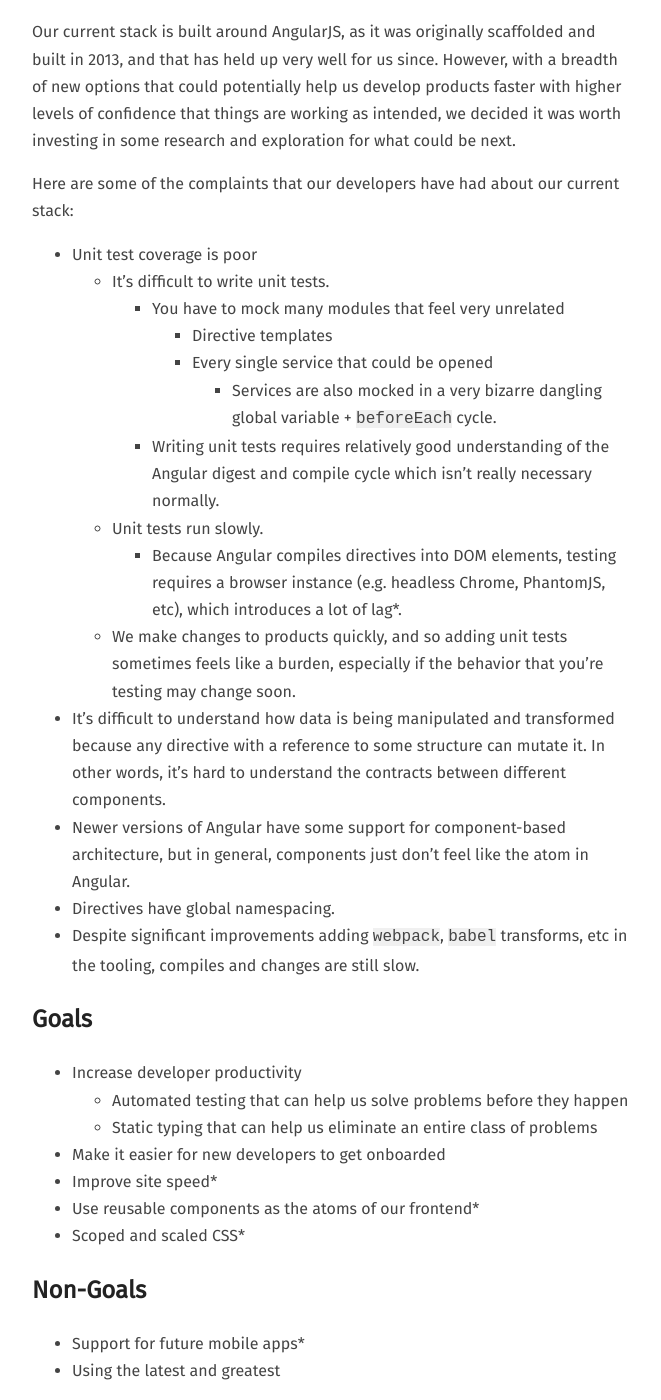
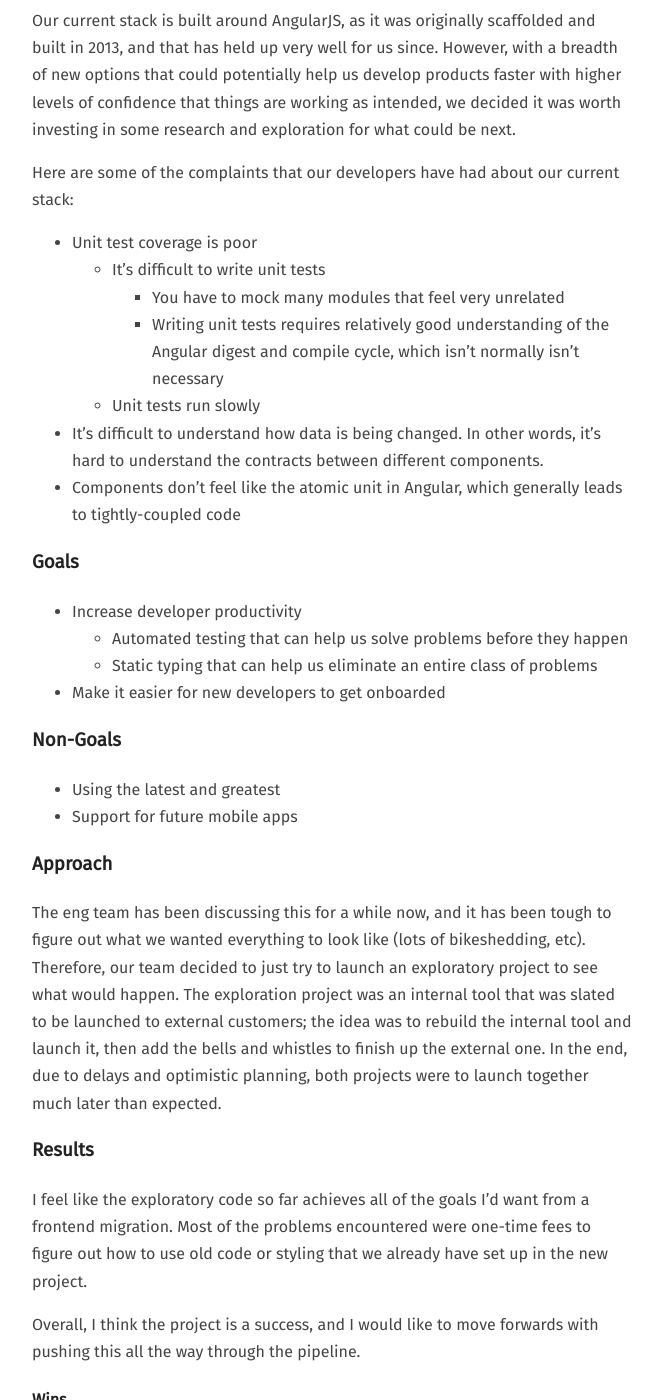
Before and after one commit to jjwon/jjwon.github.com, a Jekyll site: the page built from _posts/2017-11-12-migrating-to-react.md, in a window 1280 px wide and 1400 px high, scrolled down 450 px. Shown: the whole window, without its empty margins (308-969 px from the left). Built offline with Jekyll 4.4.1, drawn with Linux system fonts in a browser that asks for light colours; some of the changed text lies outside the part shown.

Commit message:
Clean up migration post

```diff
--- a/_posts/2017-11-12-migrating-to-react.md
+++ b/_posts/2017-11-12-migrating-to-react.md
@@ -7,84 +7,62 @@ permalink: /migrating-from-angular-to-react
 
 At Color, I've recently had some time to explore new directions that we can move our front-end architecture towards. I wanted to consolidate and share some of the things we've learned from our initial explorations, and document what we're considering to proceed.
 
-## Motivation
+### Motivation
 
 Our current stack is built around AngularJS, as it was originally scaffolded and built in 2013, and that has held up very well for us since. However, with a breadth of new options that could potentially help us develop products faster with higher levels of confidence that things are working as intended, we decided it was worth investing in some research and exploration for what could be next.
 
 Here are some of the complaints that our developers have had about our current stack:
 
 - Unit test coverage is poor
-  - It's difficult to write unit tests.
+  - It's difficult to write unit tests
     - You have to mock many modules that feel very unrelated
-        - Directive templates
-        - Every single service that could be opened
-            - Services are also mocked in a very bizarre dangling global variable + `beforeEach` cycle.
-    - Writing unit tests requires relatively good understanding of the Angular digest and compile cycle which isn't really necessary normally.
-  - Unit tests run slowly.
-    - Because Angular compiles directives into DOM elements, testing requires a browser instance (e.g. headless Chrome, PhantomJS, etc), which introduces a lot of lag*.
-  - We make changes to products quickly, and so adding unit tests sometimes feels like a burden, especially if the behavior that you're testing may change soon.
-- It's difficult to understand how data is being manipulated and transformed because any directive with a reference to some structure can mutate it. In other words, it's hard to understand the contracts between different components.
-- Newer versions of Angular have some support for component-based architecture, but in general, components just don't feel like the atom in Angular.
-- Directives have global namespacing.
-- Despite significant improvements adding `webpack`, `babel` transforms, etc in the tooling, compiles and changes are still slow.
+    - Writing unit tests requires relatively good understanding of the Angular digest and compile cycle, which isn't normally isn't necessary
+  - Unit tests run slowly
+- It's difficult to understand how data is being changed. In other words, it's hard to understand the contracts between different components.
+- Components don't feel like the atomic unit in Angular, which generally leads to tightly-coupled code
 
-## Goals
+### Goals
 
 - Increase developer productivity
   - Automated testing that can help us solve problems before they happen
   - Static typing that can help us eliminate an entire class of problems
 - Make it easier for new developers to get onboarded
-- Improve site speed*
-- Use reusable components as the atoms of our frontend*
-- Scoped and scaled CSS*
 
-## Non-Goals
+### Non-Goals
 
-- Support for future mobile apps*
 - Using the latest and greatest
+- Support for future mobile apps
 
-## What's Been Done
+### Approach
 
-The exploration project was rebuilding a currently internal-only tool, and then adding some finishing touches to prepare it for an external launch. It is still in progress.
-
-### Wins
-
-- I feel that I've been able to build things _much_ faster.
-- Unit tests run very quickly, and it's been fairly painless to achieve relatively good code coverage (somewhere in the realm of 60-80%).
-  - Minimal effort involved in getting niceities like code coverage up and running
-
-### Losses
-
-- Some problems related to attempting to have typing that is _too_ precise wasted a decent chunk of my time (particularly work on serialization types).
-- There is a _lot_ of small foundational components that I didn't anticipate having to add, and each of these takes up a significant amount of time.
-  - Forms
-  - Modals
-  - Other misc. components (buttons, icons, etc)
-  - CircleCI tests
-  - Deploy
-  - Thankfully, these are more-or-less one-time fees.
-- Some difficulties trying to figure out how to link existing
-- I don't consider myself an expert in React, so I've felt like I've carved out more than I could eat in setting a lot of these structures and patterns up.
-- Likewise, we don't have a lot of React experience period on the team, so getting code reviewed can be slow.
+The eng team has been discussing this for a while now, and it has been tough to figure out what we wanted everything to look like (lots of bikeshedding, etc). Therefore, our team decided to just try to launch an exploratory project to see what would happen. The exploration project was an internal tool that was slated to be launched to external customers; the idea was to rebuild the internal tool and launch it, then add the bells and whistles to finish up the external one. In the end, due to delays and optimistic planning, both projects were to launch together much later than expected.
 
 ### Results
 
 I feel like the exploratory code so far achieves all of the goals I'd want from a frontend migration. Most of the problems encountered were one-time fees to figure out how to use old code or styling that we already have set up in the new project.
 
-My coworker hasn't had time to get onboarded, so I'm not sure if this productivity will easily translate to someone who is new to these technologies.
+Overall, I think the project is a success, and I would like to move forwards with pushing this all the way through the pipeline.
 
-## Moving Forwards
+#### Wins
 
-### Proposed Plan
+- For someone with some React and TypeScript experience, building things felt fairly painless
+- Unit tests run fast, and it's been fairly painless to achieve relatively good code coverage (somewhere in the realm of 60-80%)
+  - Minimal effort involved in getting niceities like code coverage up and running
+
+#### Losses
+
+- There is a _lot_ of foundational pieces that needed to be added; these components took a long time to flesh out:
+  - Forms
+  - Modals
+  - Other misc. components (buttons, icons, etc)
+  - Linking existing images and CSS
+- Additional one-time costs:
+  - Getting tests to run on CircleCI
+  - Figuring out how to get things deployed
+- Likewise, we don't have a lot of React experience period on the team, so getting code reviewed can be slow.
+
+### Moving Forwards
+
+#### Proposed Plan
 
 Generally, the plan is to rebuild pages and flows one-at-a-time. Since integrating the two frameworks together on a piece-by-piece basis seems like it could work well, we can proceed like this until completion.
-
-If this is the case, I think it'd be prudent to block off some chunk of time to rebuild flows. I'd venture an extremely rough guess at ~200 hours of dev time to completely convert our team's frontend application (roughly two weeks of Justin and I working on it) after some of the aforementioned foundational blocks mentioned are completed.
-
-### Open Questions
-
-- What do others think of the results?
-- Are there other things that haven't worked as well?
-- How does the work done here stack up against other projects that need to be done soon? Does the time cost feel fair?
-  - If it feels expensive, what's the right way to move frontend forwards? So far, it doesn't seem like letting people make changes on the side is making enough progress.
-- How will this translate to other web apps? Does this plan work well?
```
